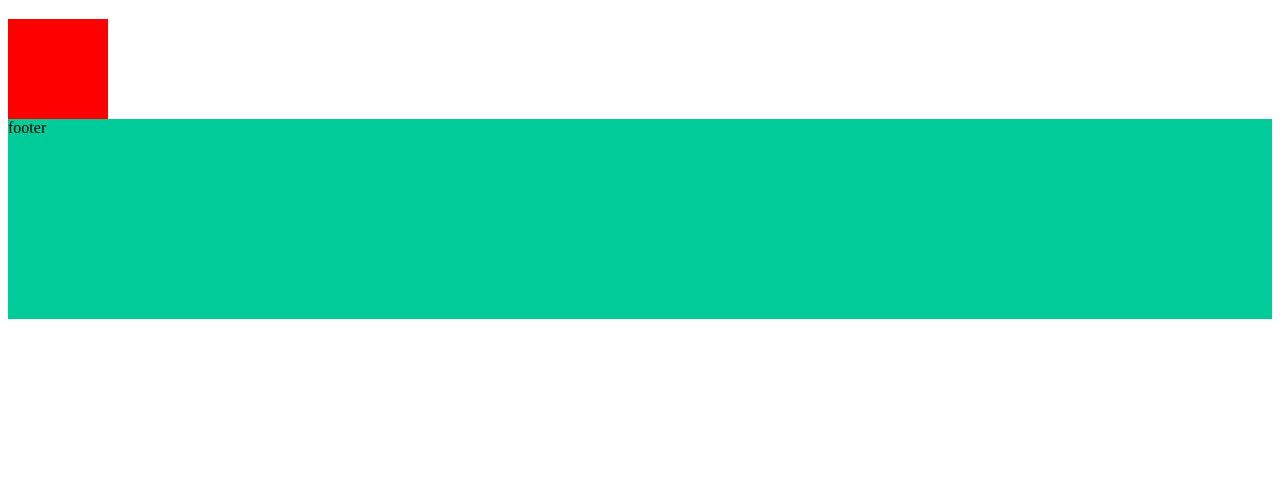
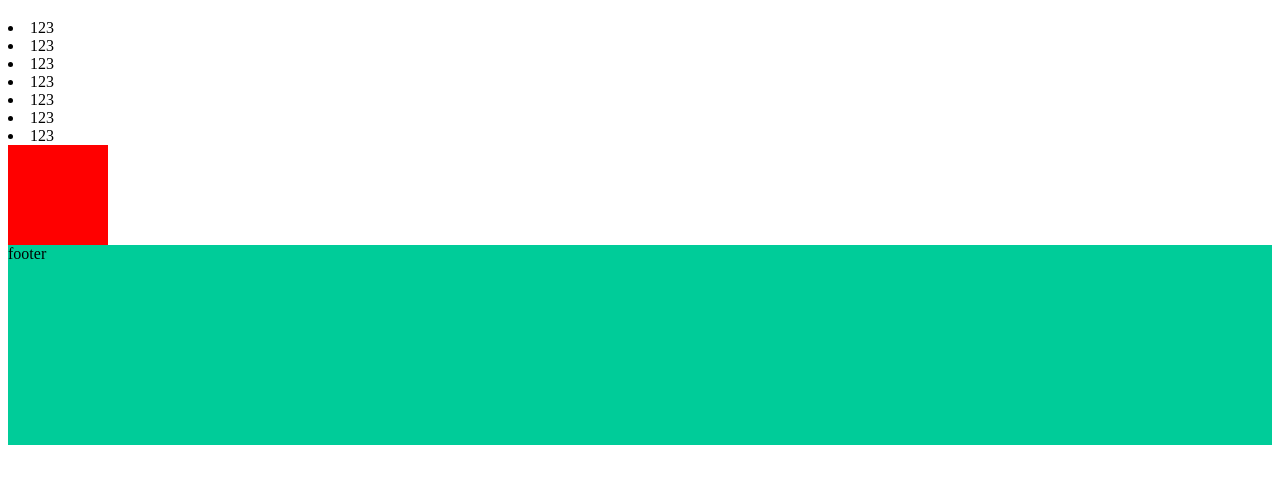
Before and after one commit to sheng0216/text0615, a plain HTML site: page index.html in a window 1280 px wide. Shown: the part 278-762 px from the top of the page. Drawn offline with Linux system fonts and the light colour scheme.

Commit message:
Update 2022-06-15T13:00:13.857Z

```diff
--- a/index.html
+++ b/index.html
@@ -18,6 +18,15 @@
 <h1>
   這是一段話
 </h1>
+<lu>
+  <li>123</li>
+  <li>123</li>
+  <li>123</li>
+  <li>123</li>
+  <li>123</li>
+  <li>123</li>
+  <li>123</li>
+</lu>
 
 <div class="box"></div>
 
```
